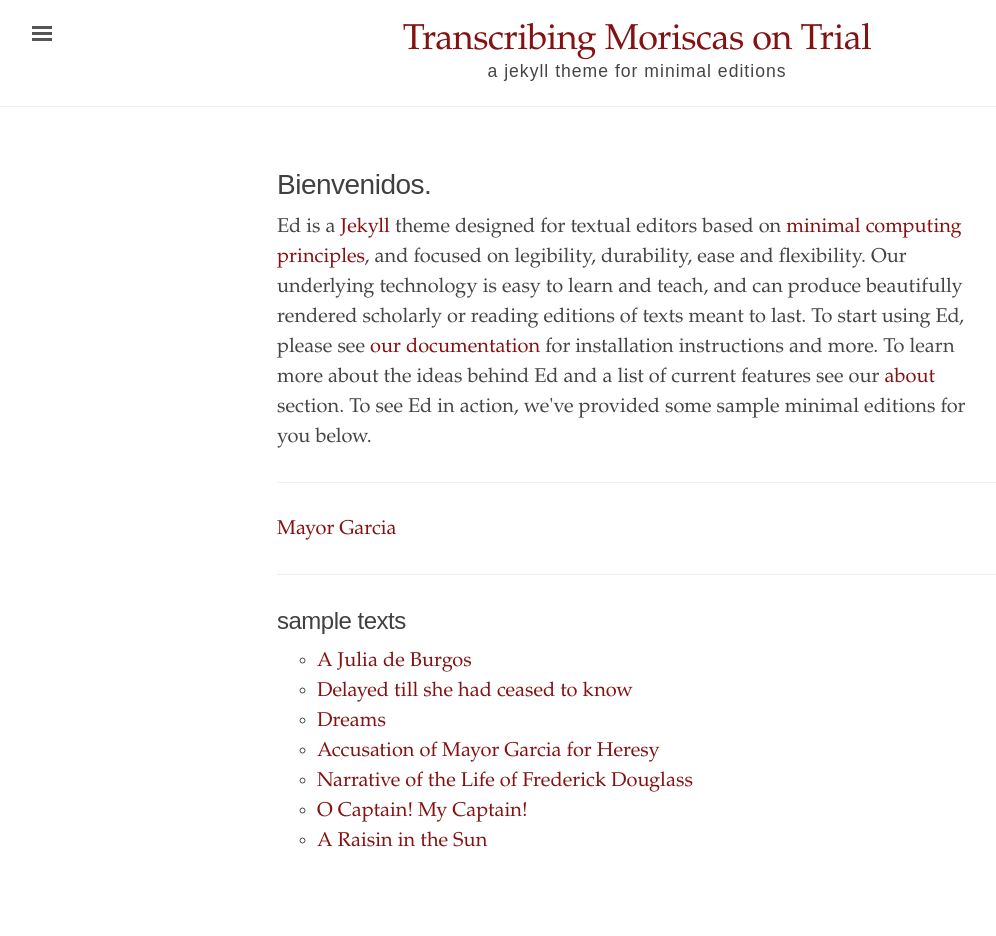
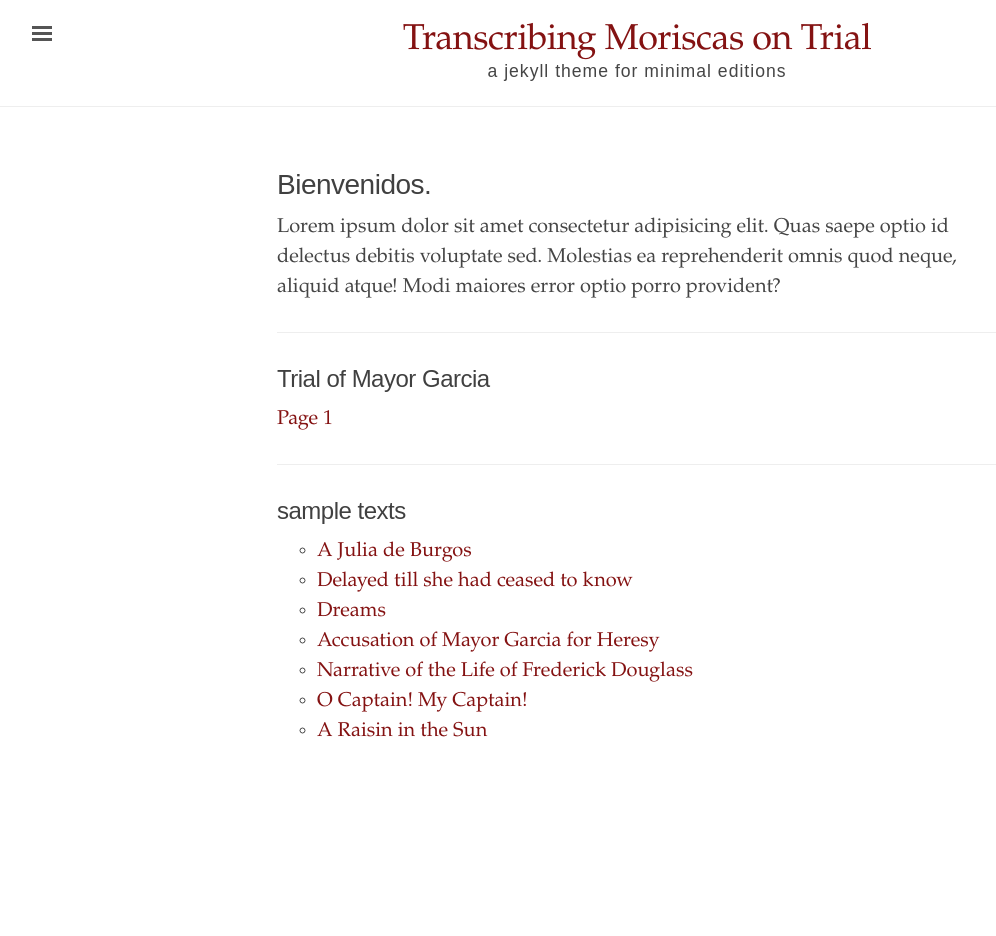
Before and after one commit to nikoisai/moriscas_blog, a Jekyll site: the page built from index.html, in a window 1280 px wide. Shown: the whole page, without its empty margins (3-999 px from the left). Built offline with Jekyll 4.4.1, drawn with Linux system fonts in a browser that asks for light colours; after the commit the page ends 900 px from its top, so only the background shows below that.

Commit message:
Home page edit.

```diff
--- a/index.html
+++ b/index.html
@@ -5,6 +5,9 @@
 <div class="introduction">
   <h1>Bienvenidos.</h1>
 
+<p>Lorem ipsum dolor sit amet consectetur adipisicing elit. Quas saepe optio id delectus debitis voluptate sed. Molestias ea reprehenderit omnis quod neque, aliquid atque! Modi maiores error optio porro provident?</p>
+
+<!--
 <p>
   Ed is a <a href="https://jekyllrb.com/" target="_blank">Jekyll</a> theme designed for textual
   editors based on <a href="http://go-dh.github.io/mincomp/">minimal computing principles</a>, and
@@ -15,13 +18,16 @@
   and a list of current features see our <a href="{{ site.baseurl }}/about/">about</a> section. To
   see Ed in action, we've provided some sample minimal editions for you below.
 </p>
+-->
+
 </div>
 
 <hr>
 
 <div>
+  <h2>Trial of Mayor Garcia</h2>
   <a href="/ed/texts/mayor-garcia">
-    Mayor Garcia
+    Page 1
   </a>
 </div>
 
```
